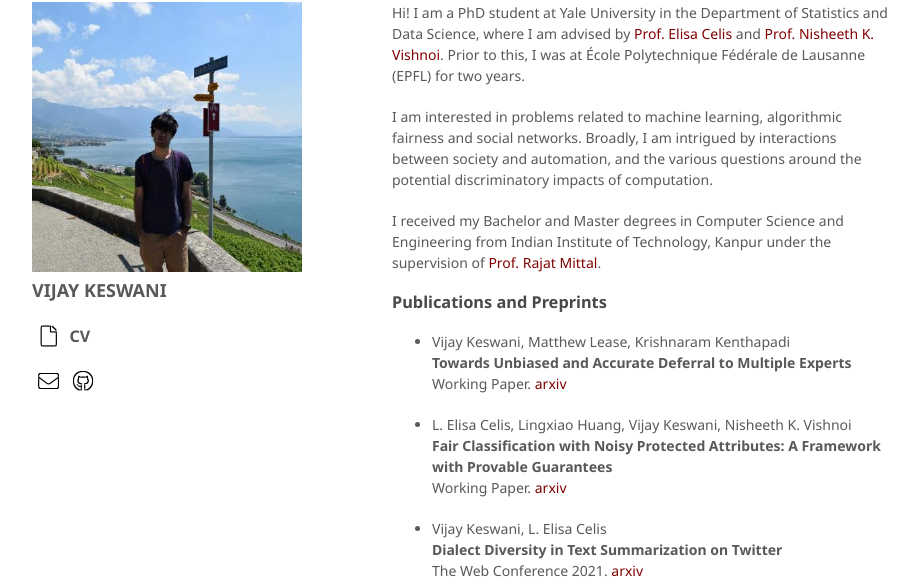
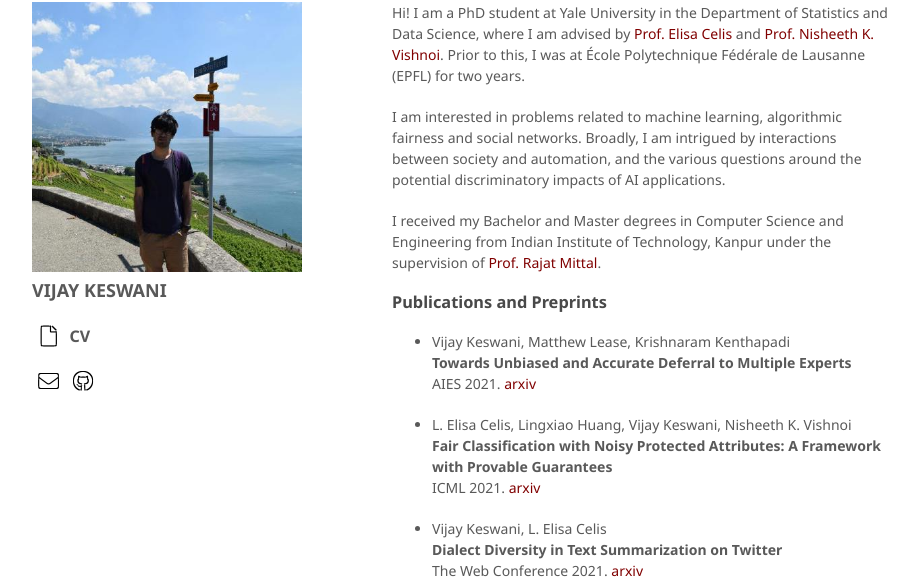
Before and after one commit to vijaykeswani/vijaykeswani.github.io, a Jekyll site: the page built from index.md, in a window 1280 px wide and 900 px high. Shown: the part 56-642 px from the top of the window, without its empty margins (178-1096 px from the left). Built offline with Jekyll 4.4.1, drawn with Linux system fonts in a browser that asks for light colours; nearby versions of some CDN libraries; a script that is not in the unit is left out.

Commit message:
Update index.md

```diff
--- a/index.md
+++ b/index.md
@@ -6,18 +6,18 @@ layout: default
 
 Hi! I am a PhD student at Yale University in the Department of Statistics and Data Science, where I am advised by [Prof. Elisa Celis](https://datascienceethics.org/elisacelis/) and [Prof. Nisheeth K. Vishnoi](http://cs.yale.edu/homes/vishnoi). Prior to this, I was at École Polytechnique Fédérale de Lausanne (EPFL) for two years.
 
-I am interested in problems related to machine learning, algorithmic fairness and social networks. Broadly, I am intrigued by interactions between society and automation, and the various questions around the potential discriminatory impacts of computation.
+I am interested in problems related to machine learning, algorithmic fairness and social networks. Broadly, I am intrigued by interactions between society and automation, and the various questions around the potential discriminatory impacts of AI applications.
 
 I received my Bachelor and Master degrees in Computer Science and Engineering from Indian Institute of Technology, Kanpur under the supervision of [Prof. Rajat Mittal](https://cse.iitk.ac.in/users/rmittal).
 
 ### Publications and Preprints
 *   Vijay Keswani, Matthew Lease, Krishnaram Kenthapadi\\
     <b> Towards Unbiased and Accurate Deferral to Multiple Experts</b>\\
-    Working Paper. [arxiv](http://arxiv.org/abs/2102.13004)
+    AIES 2021. [arxiv](http://arxiv.org/abs/2102.13004)
 
 *   L. Elisa Celis, Lingxiao Huang, Vijay Keswani, Nisheeth K. Vishnoi\\
     <b> Fair Classification with Noisy Protected Attributes: A Framework with Provable Guarantees</b>\\
-    Working Paper. [arxiv](https://arxiv.org/abs/2006.04778)
+    ICML 2021. [arxiv](https://arxiv.org/abs/2006.04778)
 
 *   Vijay Keswani, L. Elisa Celis\\
     <b> Dialect Diversity in Text Summarization on Twitter</b>\\
```
